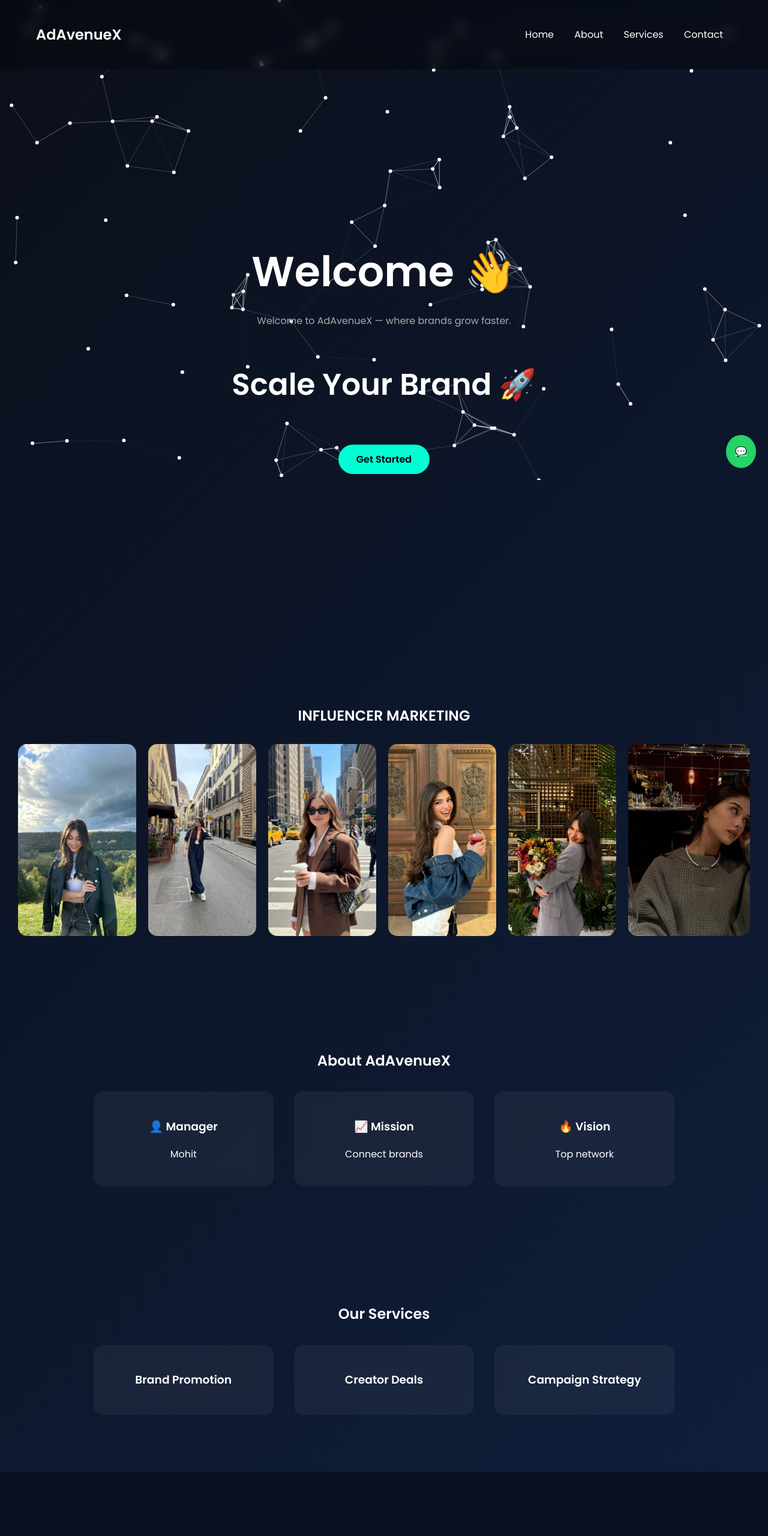
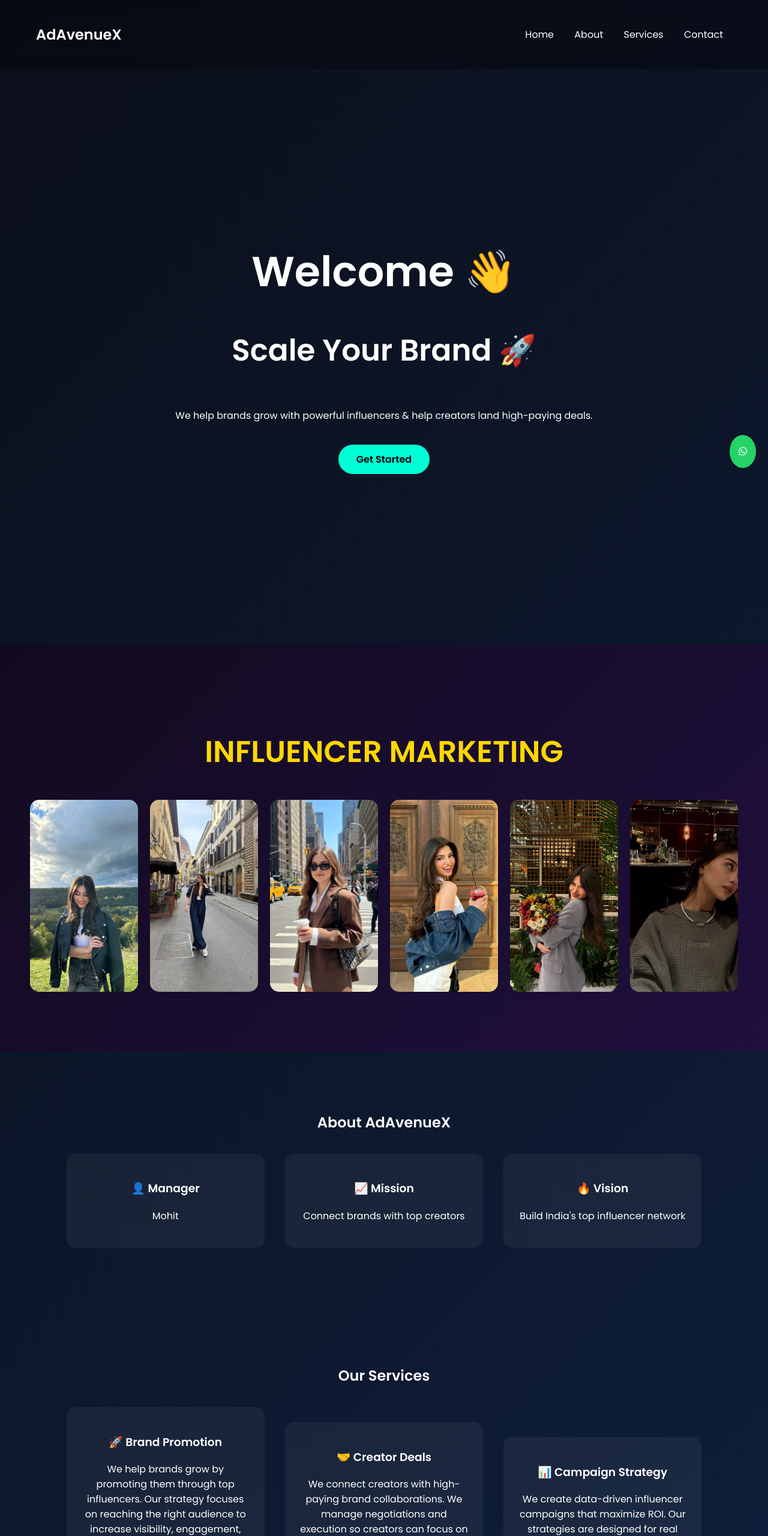
Before and after one commit to AdavenueX/adavenuex-website, a plain HTML site: page index.html in a window 1280 px wide. Shown: the top 2560 px of the page at 60% size. Drawn offline with nearby package versions, Linux system fonts and the light colour scheme.

Commit message:
Update index.html

```diff
--- a/index.html
+++ b/index.html
@@ -7,8 +7,8 @@
 
 <link href="https://fonts.googleapis.com/css2?family=Poppins:wght@300;400;600&display=swap" rel="stylesheet">
 
-<!-- AOS -->
-<link href="https://unpkg.com/aos@2.3.4/dist/aos.css" rel="stylesheet">
+<!-- ICONS -->
+<link rel="stylesheet" href="https://cdnjs.cloudflare.com/ajax/libs/font-awesome/6.5.0/css/all.min.css">
 
 <style>
 body{
@@ -16,17 +16,6 @@ margin:0;
 font-family:'Poppins',sans-serif;
 background:linear-gradient(135deg,#0b0f1a,#0f1f3d);
 color:white;
-overflow-x:hidden;
-}
-
-/* PARTICLES BACKGROUND */
-#particles-js{
-position:fixed;
-width:100%;
-height:100%;
-top:0;
-left:0;
-z-index:0;
 }
 
 /* NAVBAR */
@@ -39,7 +28,6 @@ background:rgba(0,0,0,0.3);
 backdrop-filter:blur(10px);
 position:sticky;
 top:0;
-z-index:10;
 }
 
 nav a{
@@ -61,18 +49,11 @@ flex-direction:column;
 justify-content:center;
 align-items:center;
 text-align:center;
-position:relative;
-z-index:2;
 }
 
 .welcome{
 font-size:70px;
 font-weight:700;
-}
-
-.intro{
-color:#aaa;
-max-width:700px;
 }
 
 .hero h1{
@@ -97,41 +78,45 @@ transform:scale(1.1);
 section{
 padding:80px 20px;
 text-align:center;
-position:relative;
-z-index:2;
 }
 
-/* GLASS EFFECT */
 .card{
 background:rgba(255,255,255,0.05);
-backdrop-filter:blur(10px);
 padding:25px;
 margin:15px;
 border-radius:15px;
 display:inline-block;
-width:250px;
+width:280px;
 transition:0.3s;
 }
 .card:hover{
 transform:translateY(-10px);
+background:rgba(255,255,255,0.1);
 }
 
-/* INFLUENCER SLIDER */
+/* INFLUENCER */
+.influencer-section{
+padding:100px 20px;
+background:linear-gradient(135deg,#120b1f,#1f0f3d);
+}
+
+.influencer-title{
+font-size:50px;
+color:#ffd700;
+}
+
 .influencer-container{
 display:flex;
+justify-content:center;
+flex-wrap:wrap;
 gap:20px;
-overflow-x:auto;
-scroll-behavior:smooth;
-padding:10px;
 }
 
 .influencer-card{
-min-width:180px;
+width:180px;
 height:320px;
-background:#000;
 border-radius:15px;
 overflow:hidden;
-transition:0.4s;
 }
 
 .influencer-card img{
@@ -140,21 +125,10 @@ height:100%;
 object-fit:cover;
 }
 
-.influencer-card:hover{
-transform:scale(1.08);
-box-shadow:0 0 20px #ff00ff;
-}
-
-.brand-tag{
-background:white;
-color:black;
-padding:5px;
-font-weight:600;
-}
-
 /* CONTACT */
 .contact{
 background:#08101f;
+padding:50px;
 }
 
 .whatsapp{
@@ -167,43 +141,17 @@ padding:15px;
 border-radius:50%;
 }
 
-/* LOADER */
-#loader{
-position:fixed;
-width:100%;
-height:100%;
-background:#000;
-display:flex;
-justify-content:center;
-align-items:center;
-z-index:9999;
-}
-
-.loader-circle{
-width:50px;
-height:50px;
-border:5px solid #00ffd5;
-border-top:5px solid transparent;
-border-radius:50%;
-animation:spin 1s linear infinite;
-}
-
-@keyframes spin{
-0%{transform:rotate(0);}
-100%{transform:rotate(360deg);}
+/* FOOTER */
+footer{
+text-align:center;
+padding:20px;
+color:#aaa;
 }
 </style>
+
 </head>
 
 <body>
-
-<!-- LOADER -->
-<div id="loader">
-<div class="loader-circle"></div>
-</div>
-
-<!-- PARTICLES -->
-<div id="particles-js"></div>
 
 <header>
 <h2>AdAvenueX</h2>
@@ -215,76 +163,135 @@ animation:spin 1s linear infinite;
 </nav>
 </header>
 
-<section class="hero" id="home" data-aos="fade-up">
+<!-- HERO -->
+<section class="hero" id="home">
+
 <div class="welcome">Welcome 👋</div>
-<p class="intro">Welcome to AdAvenueX — where brands grow faster.</p>
+
 <h1>Scale Your Brand 🚀</h1>
+<p>We help brands grow with powerful influencers & help creators land high-paying deals.</p>
+
 <a href="https://wa.me/916387688790" class="btn">Get Started</a>
+
 </section>
 
+<!-- INFLUENCERS -->
 <section class="influencer-section">
+
 <h2 class="influencer-title">INFLUENCER MARKETING</h2>
 
-<div class="influencer-container" id="slider">
+<div class="influencer-container">
 
-<div class="influencer-card"><img src="img1.jpg"><div class="brand-tag">Upstox</div></div>
-<div class="influencer-card"><img src="img2.jpg"><div class="brand-tag">Mamaearth</div></div>
-<div class="influencer-card"><img src="img3.jpg"><div class="brand-tag">MX TakaTak</div></div>
-<div class="influencer-card"><img src="img4.jpg"><div class="brand-tag">Helios</div></div>
-<div class="influencer-card"><img src="img5.jpg"><div class="brand-tag">Limelight</div></div>
-<div class="influencer-card"><img src="img6.jpg"><div class="brand-tag">Touch925</div></div>
+<div class="influencer-card">
+<img src="img1.jpg">
+</div>
 
+<div class="influencer-card">
+<img src="img2.jpg">
+</div>
+
+<div class="influencer-card">
+<img src="img3.jpg">
+</div>
+
+<div class="influencer-card">
+<img src="img4.jpg">
+</div>
+
+<div class="influencer-card">
+<img src="img5.jpg">
+</div>
+
+<div class="influencer-card">
+<img src="img6.jpg">
+</div>
+
+</div>
+
+</section>
+
+<!-- ABOUT -->
+<section id="about">
+<h2>About AdAvenueX</h2>
+
+<div class="card">
+<h3>👤 Manager</h3>
+<p>Mohit</p>
+</div>
+
+<div class="card">
+<h3>📈 Mission</h3>
+<p>Connect brands with top creators</p>
+</div>
+
+<div class="card">
+<h3>🔥 Vision</h3>
+<p>Build India's top influencer network</p>
 </div>
 </section>
 
-<section id="about" data-aos="fade-up">
-<h2>About AdAvenueX</h2>
+<!-- SERVICES -->
+<section id="services">
+<h2>Our Services</h2>
 
-<div class="card"><h3>👤 Manager</h3><p>Mohit</p></div>
-<div class="card"><h3>📈 Mission</h3><p>Connect brands</p></div>
-<div class="card"><h3>🔥 Vision</h3><p>Top network</p></div>
+<div class="card">
+<h3>🚀 Brand Promotion</h3>
+<p>
+We help brands grow by promoting them through top influencers.
+Our strategy focuses on reaching the right audience to increase visibility, engagement, and sales.
+</p>
+</div>
+
+<div class="card">
+<h3>🤝 Creator Deals</h3>
+<p>
+We connect creators with high-paying brand collaborations.
+We manage negotiations and execution so creators can focus on content.
+</p>
+</div>
+
+<div class="card">
+<h3>📊 Campaign Strategy</h3>
+<p>
+We create data-driven influencer campaigns that maximize ROI.
+Our strategies are designed for real growth and measurable results.
+</p>
+</div>
+
 </section>
 
-<section id="services" data-aos="fade-up">
-<h2>Our Services</h2>
+<!-- CONTACT -->
+<section class="contact" id="contact">
+<h2>Contact Us</h2>
 
-<div class="card"><h3>Brand Promotion</h3></div>
-<div class="card"><h3>Creator Deals</h3></div>
-<div class="card"><h3>Campaign Strategy</h3></div>
+<p><i class="fas fa-phone"></i> +91 6387688790</p>
+
+<p>
+<i class="fab fa-instagram"></i>
+<a href="https://instagram.com/adavenuex" target="_blank" style="color:#00ffd5;">
+@adavenuex
+</a>
+</p>
+
+<div style="margin-top:20px;">
+<a href="https://wa.me/916387688790" class="btn">
+<i class="fab fa-whatsapp"></i> WhatsApp
+</a>
+
+<a href="https://instagram.com/adavenuex" class="btn" style="background:#E1306C;">
+<i class="fab fa-instagram"></i> Instagram
+</a>
+</div>
+
 </section>
 
-<section class="contact" id="contact">
-<h2>Contact</h2>
-<a href="https://wa.me/916387688790" class="btn">WhatsApp</a>
-</section>
+<a href="https://wa.me/916387688790" class="whatsapp">
+<i class="fab fa-whatsapp"></i>
+</a>
 
-<a href="https://wa.me/916387688790" class="whatsapp">💬</a>
-
-<footer>© 2026 AdAvenueX</footer>
-
-<!-- SCRIPTS -->
-<script src="https://cdn.jsdelivr.net/npm/particles.js"></script>
-<script src="https://unpkg.com/aos@2.3.4/dist/aos.js"></script>
-
-<script>
-AOS.init();
-
-// loader
-window.onload = () => {
-document.getElementById("loader").style.display = "none";
-};
-
-// particles
-particlesJS("particles-js", {
-particles:{number:{value:80},size:{value:3},move:{speed:2}}
-});
-
-// auto slider
-let slider = document.getElementById("slider");
-setInterval(()=>{
-slider.scrollLeft += 200;
-},2000);
-</script>
+<footer>
+© 2026 AdAvenueX | All Rights Reserved
+</footer>
 
 </body>
 </html>
```
